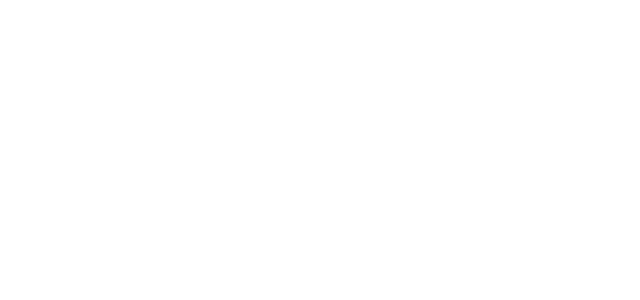
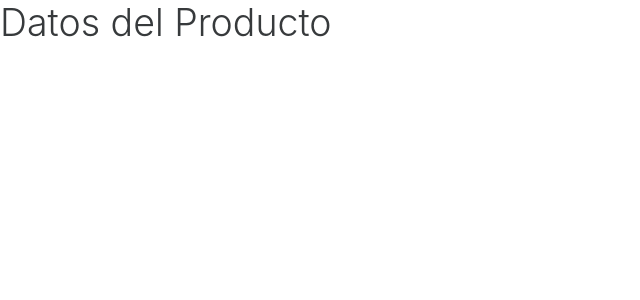
Before and after one commit to crisroddev/react-hooks-redux, a React (Create React App) app in the folder crud-react/: page /productos/1 in a window 1280 px wide. Shown: the top 300 px of the page, without its empty margins (0-640 px from the left). Built offline with nearby package versions, Linux system fonts and the light colour scheme.

Commit message:
producto

```diff
--- a/crud-react/public/index.html
+++ b/crud-react/public/index.html
@@ -11,7 +11,7 @@
     />
     <link rel="apple-touch-icon" href="logo192.png" />
     <!-- Bootswatch -->
-    <link rel="styleshet" href="/css/bootstrap.min.css"/>
+    <link rel="stylesheet" href="/css/bootstrap.min.css"/>
     <!--
       manifest.json provides metadata used when your web app is installed on a
       user's mobile device or desktop. See https://developers.google.com/web/fundamentals/web-app-manifest/
--- a/crud-react/src/App.js
+++ b/crud-react/src/App.js
@@ -3,6 +3,7 @@
 
 // Componentes
 import Productos from './components/Productos';
+import Producto from './components/Producto';
 import AgregarProducto from './components/AgregarProducto';
 import EditarProducto from './components/EditarProducto';
 
@@ -10,8 +11,9 @@
   return (
     <Router>
       <Switch>
+        <Route exact path="/productos" component={Productos}/>
+        <Route exact path="/productos/:id" component={Producto}/>
         <Route exact path="/nuevo-producto" component={AgregarProducto}/>
-        <Route exact path="/productos" component={Productos}/>
         <Route exact path="/productos/editar/:id" component={EditarProducto}/>
       </Switch>
     </Router>
--- /dev/null
+++ b/crud-react/src/components/Producto.js
@@ -0,0 +1,9 @@
+import React from 'react'
+
+const Producto = () => {
+    return (
+        <h1>Datos del Producto</h1>
+      );
+}
+
+export default Producto;
```
